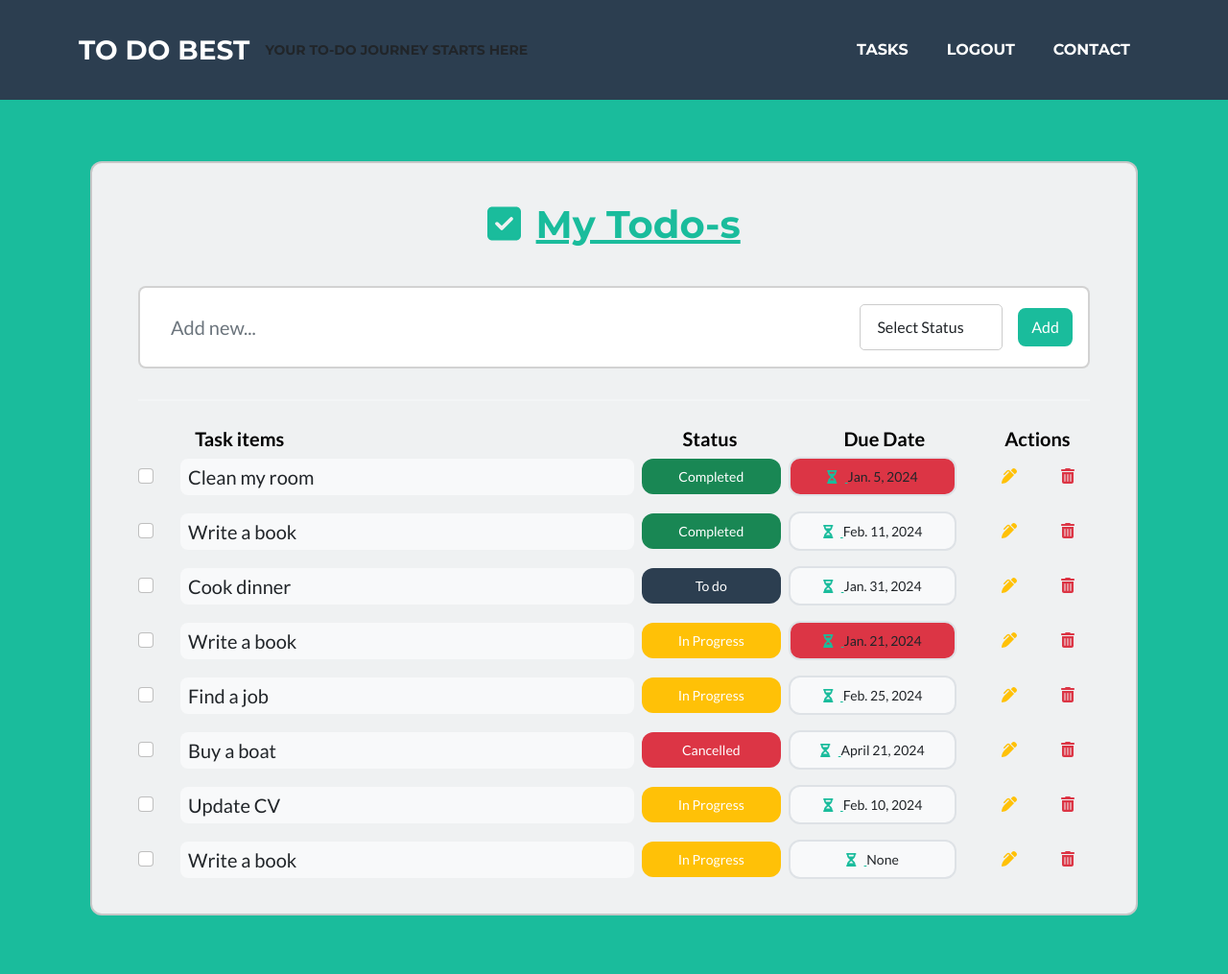
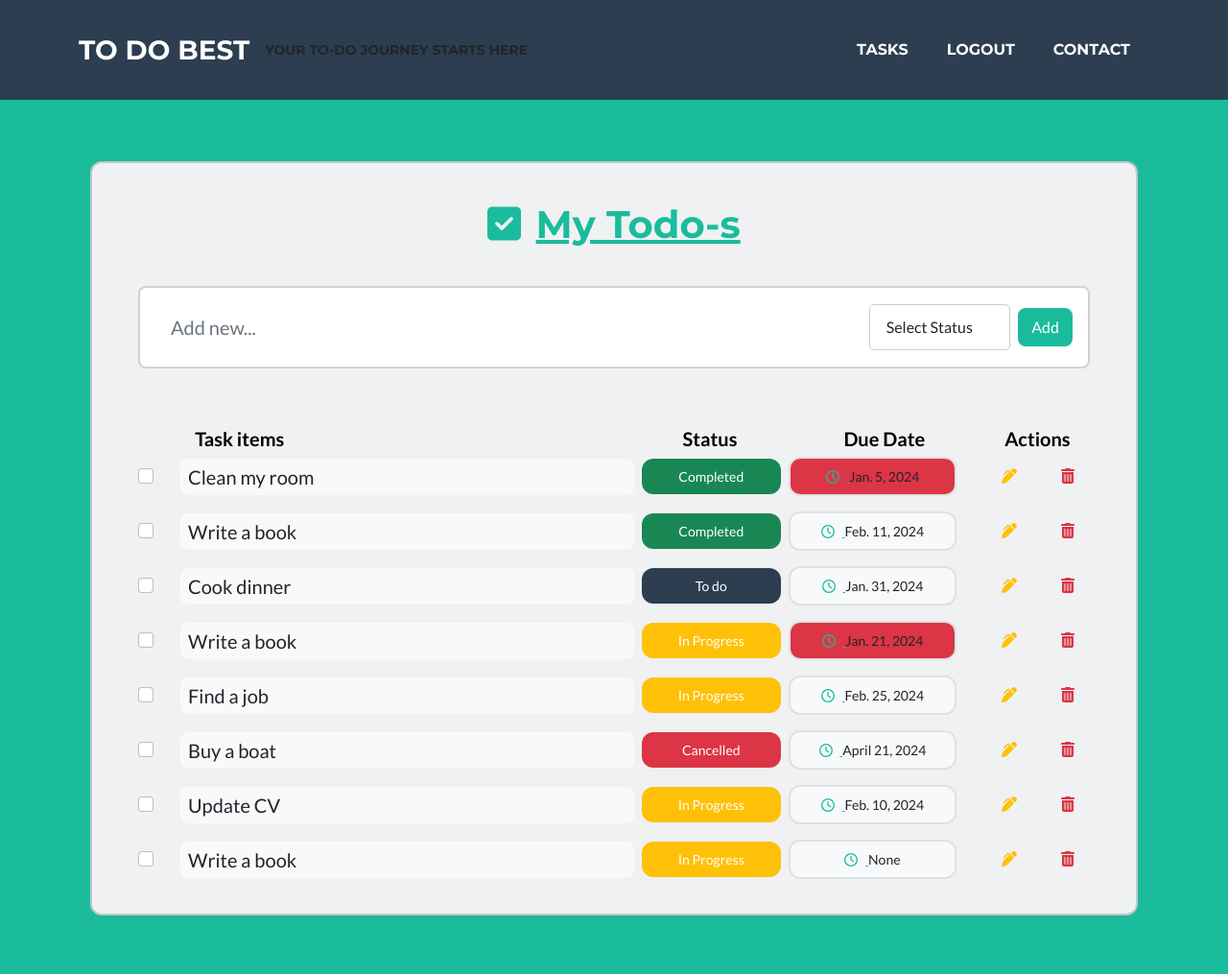
Before and after one commit to PauliusPadrostis/to_do_app, a Django app: page /tasks/ in a window 1280 px wide. Shown: the top 1015 px of the page at 96% size. Run offline with Django 5.2, Linux system fonts and the light colour scheme; a user stored in the database is signed in; data comes from the database, SQL or seed files in the repository; both versions use the stored data as it was after the commit; some libraries are stand-ins or nearby versions.

Commit message:
smallfix

```diff
--- a/mysite/todoapp/templates/index.html
+++ b/mysite/todoapp/templates/index.html
@@ -47,7 +47,7 @@
 {% block About %}
 <!-- About Section-->
 <section class="page-section bg-primary text-white mb-0" id="about">
-    <div class="container">
+    <div class="container mb-5">
         <!-- About Section Heading-->
         <h2 class="page-section-heading text-center text-uppercase text-white">About</h2>
         <!-- Icon Divider-->
@@ -63,7 +63,7 @@
         </div>
         <!-- About Section Button-->
         <div class="text-center mt-4">
-            <a class="btn btn-xl btn-outline-light" href="https://startbootstrap.com/theme/freelancer/">
+            <a class="btn btn-xl btn-outline-light" href="{% url 'register' %}">
 
                 REGISTER
             </a>
--- a/mysite/todoapp/templates/tasklist.html
+++ b/mysite/todoapp/templates/tasklist.html
@@ -25,8 +25,8 @@
                                     <form id="TodoItemForm" method="post" action="{% url 'add_todo' %}">
                                         {% csrf_token %}
                                         <div class="d-flex flex-row align-items-center">
-                                            <input type="text" name="task" class=" border-0 bg-transparent form-control form-control-lg" id="exampleFormControlInput1" placeholder="Add new...">
-                                                <div class="status-select-wrapper me-3" style="margin-left: auto; border: 1px solid #ccc; border-radius: 5px; padding: 5px; width: 15vw;">
+                                            <input type="text" name="task" class="me-3 border-0 bg-transparent form-control form-control-lg" id="exampleFormControlInput1" placeholder="Add new...">
+                                                <div class="status-select-wrapper me-2" style="margin-left: auto; border: 1px solid #ccc; border-radius: 5px; padding: 5px; width: 15vw;">
                                                     <select name="status" class=" border-0 bg-transparent form-control">
                                                         <option value="">Select Status</option>
                                                         {% for value, display in status_choices %}
@@ -87,7 +87,7 @@
                                     <div class="py-2 px-3 border rounded-3 d-flex justify-content-center align-items-center {% if item.is_past_due %}bg-danger{% else %}bg-light{% endif %}" style="width: 100%;">
                                         <p class="small mb-0">
                                             <a href="#!" data-mdb-toggle="tooltip" title="Due on date">
-                                                <i class="fas fa-hourglass-half me-2"></i>
+                                                <i class="far fa-clock me-2"></i>
                                             </a>
                                             {{item.due_date}}
                                         </p>
```
Also changed, not shown: mysite/db.sqlite3.
